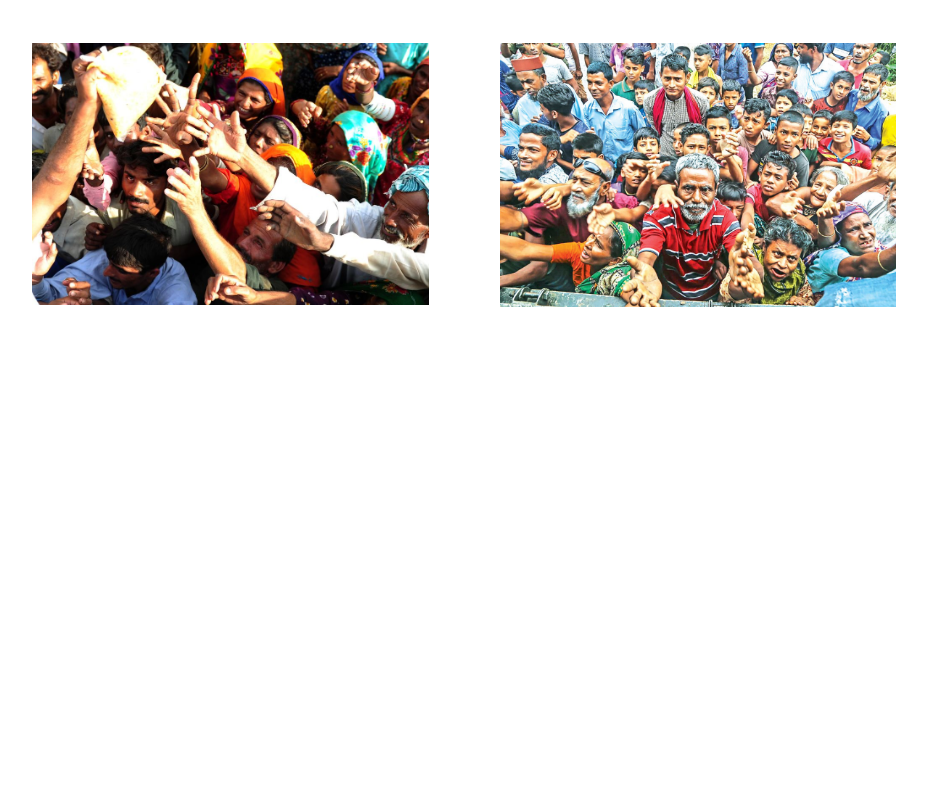
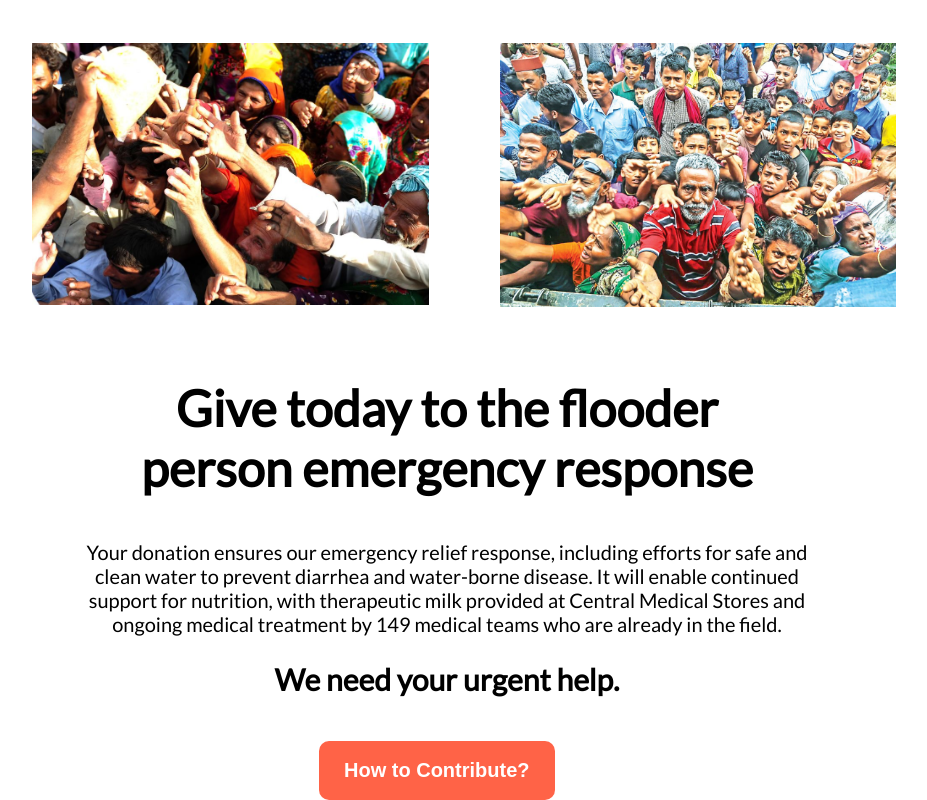
Before and after one commit to ariful012/donate-today-project, a plain HTML site: page index.html in a window 1280 px wide. Shown: the part 2357-3157 px from the top of the page, without its empty margins (193-1120 px from the left). Before the commit the page ends 2694 px from the top, so only its background shows below. Drawn offline with Linux system fonts and the light colour scheme.

Commit message:
contribute section added

```diff
--- a/index.html
+++ b/index.html
@@ -106,6 +106,21 @@
 
     </section>
 
+    <section>
+        <div class="emergency">
+            <h1>Give today to the flooder person emergency response</h1>
+            <p>
+                Your donation ensures our emergency relief response, including efforts for safe and clean water to
+                prevent diarrhea and water-borne disease. It will enable continued support for nutrition, with
+                therapeutic milk provided at Central Medical Stores and ongoing medical treatment by 149 medical teams
+                who are already in the field.</p>
+            <h2>We need your urgent help.</h2>
+
+            <a href="#"><button class="donate-btn contribute">How to Contribute?</button></a>
+
+        </div>
+    </section>
+
 </body>
 
 </html>
--- a/style.css
+++ b/style.css
@@ -152,3 +152,20 @@ p {
 .hungry img:hover {
     margin-top: 0px;
 }
+
+.emergency h1 {
+    text-align: center;
+}
+
+.emergency h2 {
+    text-align: center;
+    font-size: 30px;
+}
+
+.emergency p {
+    text-align: center;
+}
+
+.contribute {
+    margin-left: 40%;
+}
```
